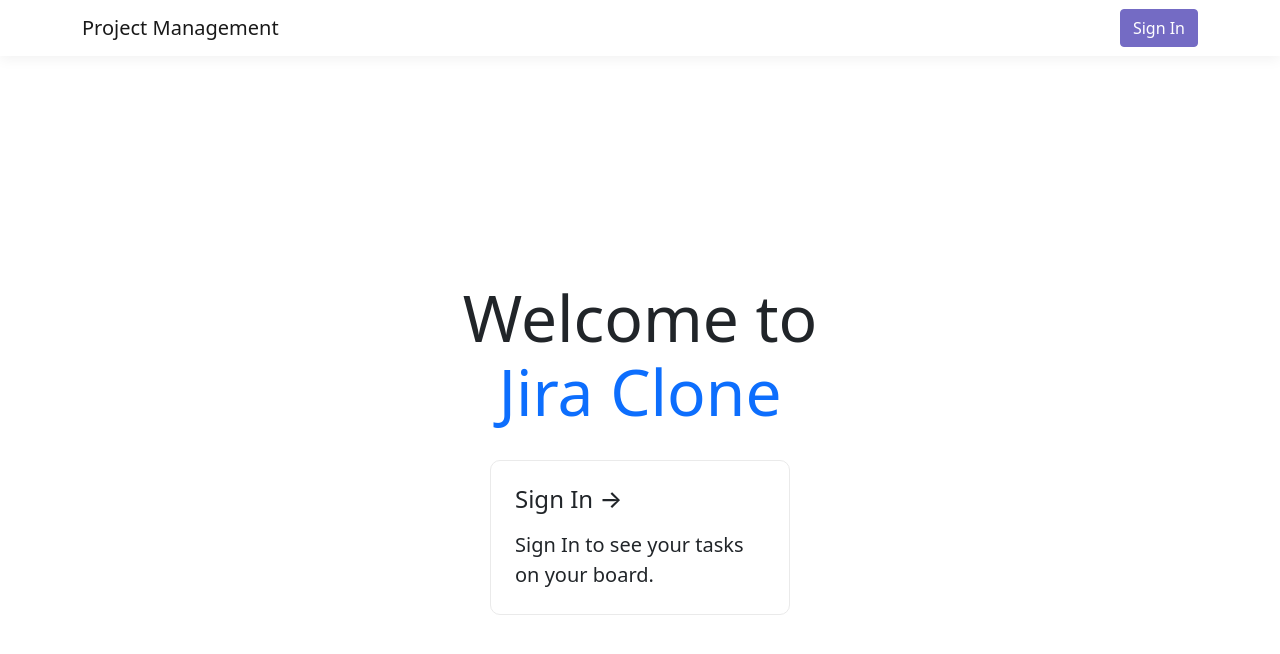
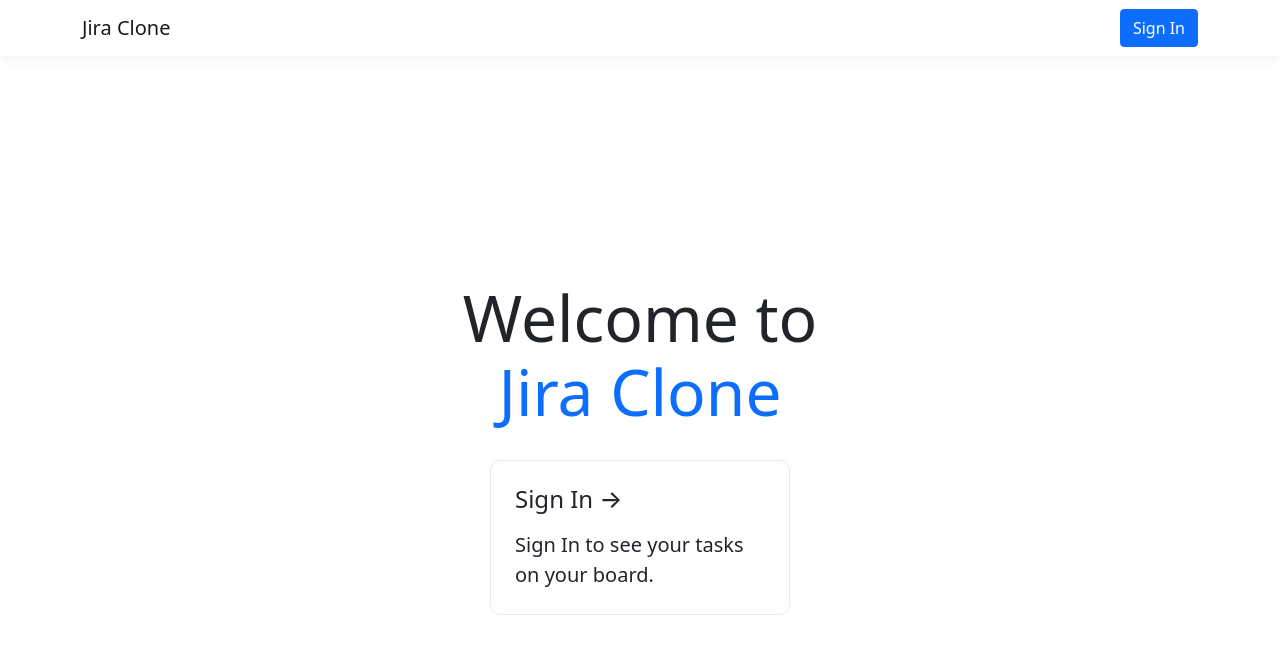
Before and after one commit to conuko/jira-clone, a Next.js app: page / in a window 1280 px wide. Shown: the top 654 px of the page. Built offline with nearby package versions, Linux system fonts and the light colour scheme; no server answers.

Commit message:
style: changes to global stylings

```diff
--- a/components/layout/Header.tsx
+++ b/components/layout/Header.tsx
@@ -17,7 +17,7 @@
     return (
       <Navbar expand="lg">
         <Container>
-          <Navbar.Brand href="/">Project Management</Navbar.Brand>
+          <Navbar.Brand href="/">Jira Clone</Navbar.Brand>
           <Navbar.Toggle aria-controls="basic-navbar-nav" />
           <Navbar.Collapse
             id="basic-navbar-nav"
@@ -35,7 +35,7 @@
   return (
     <Navbar expand="lg">
       <Container>
-        <Navbar.Brand href="/">Project Management</Navbar.Brand>
+        <Navbar.Brand href="/">Jira Clone</Navbar.Brand>
         <Navbar.Toggle aria-controls="basic-navbar-nav" />
         <Navbar.Collapse id="basic-navbar-nav" className="justify-content-end">
           {/*           <Link href="/board" passHref>
--- a/styles/globals.css
+++ b/styles/globals.css
@@ -27,8 +27,12 @@
 }
 
 .btn-primary {
-  background-color: #746bc4 !important;
-  border-color: #746bc4 !important;
+  background-color: #0d6efd !important;
+  border-color: #0d6efd !important;
+}
+
+.btn-primary:hover {
+  background-color: #0d6ea9 !important;
 }
 
 .card {
```
